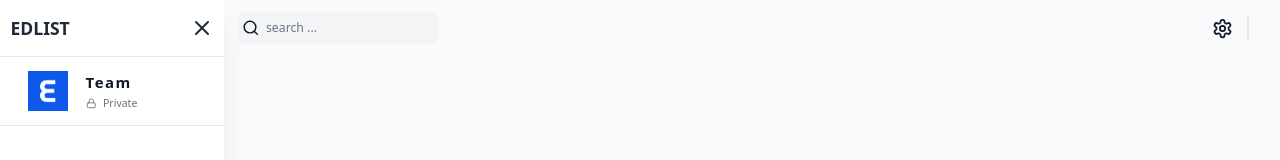
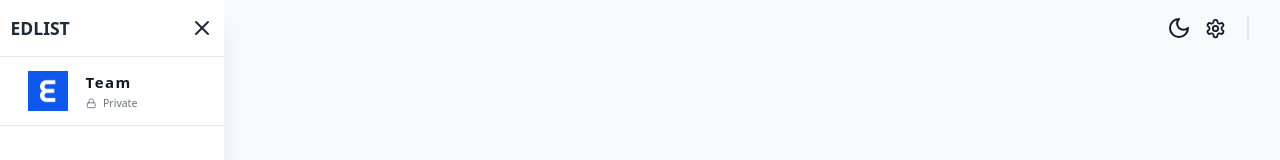
Before and after one commit to parham-devdocs/project-management-next, a Next.js app: page / in a window 1280 px wide. Shown: the top 160 px of the page. Built offline with nearby package versions, Linux system fonts and the light colour scheme.

Commit message:
dark mode created

```diff
--- a/app/dashboardWrapper.tsx
+++ b/app/dashboardWrapper.tsx
@@ -1,16 +1,46 @@
+"use client"
 import Navbar from "@/components/navbar";
 import Sidebar from "@/components/sidebar";
-import { ReactNode } from "react";
+import ReduxWrapper from "@/redux/ReduxWrapper";
+import store, { initialStateTypes, setIsSidebarCollapsed } from "@/redux/store";
+import { ReactNode, useEffect } from "react";
+import { useDispatch, useSelector } from "react-redux";
+function DashboardLayout({ children }: { children: ReactNode }) {
+const isSidebarCollapsed=useSelector((state:initialStateTypes)=>state.isSidebarCollapsed)
+const isDarkMode=useSelector((state:initialStateTypes)=>state.isDarkMode)
+const dispatch=useDispatch()
+const sidebarTogglerHandler=()=>{
+    dispatch(setIsSidebarCollapsed(false))
+    console.log(isSidebarCollapsed)
+}
+useEffect(() => {
+    console.log("Sidebar collapsed:", isSidebarCollapsed);
 
+    // Toggle dark mode class on the document element
+    if (isDarkMode) {
+        document.documentElement.classList.add("dark");
+        console.log(document.documentElement.classList)
+    } else {
+        document.documentElement.classList.remove("dark");
+        console.log(document.documentElement.classList)
 
-export default function DashboardWrapper({children}:{children:ReactNode}) {
-    return(
-<div className=" flex min-h-screen w-full bg-gray-50 text-gray-900">
-    <Sidebar/>
-    <main className={` flex w-full flex-col bg-gray-50 dark:bg-dark-bg md:pl-64  `}>
-        <Navbar/>
-        {children}
-    </main>
-</div>
-    )
+    }
+}, [isSidebarCollapsed, isDarkMode]); // Add dependencies here
+    return (
+        <div className="flex min-h-screen w-full bg-gray-50 text-gray-900">
+            <Sidebar toggleSidebar={sidebarTogglerHandler}/>
+            <main className={`flex w-full flex-col bg-gray-50 dark:bg-dark-bg md:pl-0`}>
+                <Navbar />
+                {children}
+            </main>
+        </div>
+    );
 }
+
+const DashboardWrapper = ({ children }: { children: ReactNode }) => (
+    <ReduxWrapper>
+        <DashboardLayout>{children}</DashboardLayout>
+    </ReduxWrapper>
+);
+
+export default DashboardWrapper;
--- a/app/globals.css
+++ b/app/globals.css
@@ -14,8 +14,7 @@ html,body,#root,.app{
   @apply text-gray-900
 }
 
-@custom-variant dark (&:where([data-theme=dark], [data-theme=dark] *));
-
+@custom-variant dark (&:where(.dark, .dark *));
 
 
 @theme {
--- a/app/layout.tsx
+++ b/app/layout.tsx
@@ -2,8 +2,6 @@ import type { Metadata } from "next";
 import { Geist, Geist_Mono } from "next/font/google";
 import "./globals.css";
 import DashboardWrapper from "./dashboardWrapper";
-import ReduxWrapper from "@/redux/ReduxWrapper";
-import Sidebar from "@/components/sidebar";
 const geistSans = Geist({
   variable: "--font-geist-sans",
   subsets: ["latin"],
@@ -30,13 +28,7 @@ export default function RootLayout({
       <body
         className={`${geistSans.variable} ${geistMono.variable} antialiased`}
       >
-          <ReduxWrapper>
-          <DashboardWrapper>
-
-            {children}
-            </DashboardWrapper>
-
-            </ReduxWrapper>
+          <DashboardWrapper>{children}</DashboardWrapper>
       </body>
 
 
--- a/components/navbar.tsx
+++ b/components/navbar.tsx
@@ -1,17 +1,26 @@
-import { Search, Settings } from "lucide-react";
+import { Menu, Moon, Search, Settings, Sun } from "lucide-react";
 import Link from "next/link";
-
+import { useDispatch, useSelector } from "react-redux";
+import {initialStateTypes, setIsDarkMode, setIsSidebarCollapsed  } from "../redux/store";
 
 export default function Navbar() {
+    const dispatch=useDispatch()
+    const isSidebarCollapsed=useSelector((state:initialStateTypes)=>state.isSidebarCollapsed)
+const isDarkMode=useSelector((state:initialStateTypes)=>state.isDarkMode)
+
     return <div className=" flex items-center justify-between px-4 py-3 dark:bg-black w-full">
         <div className=" flex items-center gap-8">
+            {!isSidebarCollapsed ? null :<button onClick={()=>dispatch(setIsSidebarCollapsed(!isSidebarCollapsed))}>
+                <Menu className=" "/>
+            </button> }
             <div className=" relative flex h-min w-[200px] items-center ">
                 <Search className=" absolute left-[4px] mr-2 h-5 w-5  transform cursor-pointer dark:text-white"/>
                 <input type="search" placeholder="search ..." className=" w-full rounded-md border-none bg-gray-100 p-2 pl-8 placeholder:text-gray-500 focus:border-transparent focus:outline-0 dark:bg-gray-700 dark:placeholder:text-white" />
             </div>
 
         </div>
-        <div className=" flex items-center">
+        <div className=" flex items-center gap-2">
+            <button className=" cursor-pointer dark:text-white" onClick={()=>dispatch(setIsDarkMode(!isDarkMode))}>{isDarkMode ? <Sun/> : <Moon/>} </button>
                 <Link href={"/setting"} className=" h-min w-min rounded-xl p-2 hover:bg-gray-100">
                 <Settings className=" h-6 w-6 cursor-pointer dark:text-white"/>
                 </Link>
--- a/components/sidebar.tsx
+++ b/components/sidebar.tsx
@@ -1,22 +1,22 @@
 "use client"
 import { LockIcon, X } from "lucide-react"
 import Image from "next/image"
-import { useState } from "react"
+import { useEffect, useState } from "react"
 import Logo from "../public/logo.png";
-import { useDispatch } from "react-redux";
+import { useDispatch, useSelector } from "react-redux";
 import { setIsSidebarCollapsed } from "@/redux/store";
-import { store } from "@/redux/Index";
-
-export default function Sidebar() {
+import { initialStateTypes } from "../redux/store";
+export default function Sidebar({toggleSidebar}:{toggleSidebar:()=>void}) {
     const [showProjects,setShowProjects]=useState(true)
     const [showPriority,setShowPriority]=useState(true)
+    const collapsed=useSelector((state:initialStateTypes)=>state.isSidebarCollapsed)
+
 const dispatch=useDispatch()
 const sidebarClassnames =` w-64 h-full z-40 bg-white shadow-xl flex flex-col  fixed transition-all duration-300 dark:bg-black overflow-y-auto `
 
-function toggleSidebar() {
-    dispatch(setIsSidebarCollapsed(true))
-
-}
+// function toggleSidebar() {
+//     dispatch(setIsSidebarCollapsed(false))
+// }
     return (
         <div className={sidebarClassnames}>
             <div className=" flex  items-center justify-between z-50 w-full h-[56px]  py-6 px-3 bg-white data:bg-black">
--- a/redux/ReduxWrapper.tsx
+++ b/redux/ReduxWrapper.tsx
@@ -11,9 +11,9 @@ export default function ReduxWrapper({
 }) {
   return (
     <Provider store={store}>
-      {/* <PersistGate loading={<div>Loading...</div>} persistor={persistor}> */}
+      <PersistGate loading={<div>Loading...</div>} persistor={persistor}>
         {children}
-      {/* </PersistGate> */}
+      </PersistGate>
     </Provider>
   );
 }
--- /dev/null
+++ b/redux/api.ts
@@ -0,0 +1,8 @@
+import { createApi,fetchBaseQuery } from "@reduxjs/toolkit/query/react";
+
+export const  api=createApi({
+    baseQuery:fetchBaseQuery({baseUrl:process.env.NEXT_PUBLIC_API_BASE_URL}),
+    reducerPath:"api",
+    tagTypes:[],
+    endpoints:(build)=>({})
+})
```
